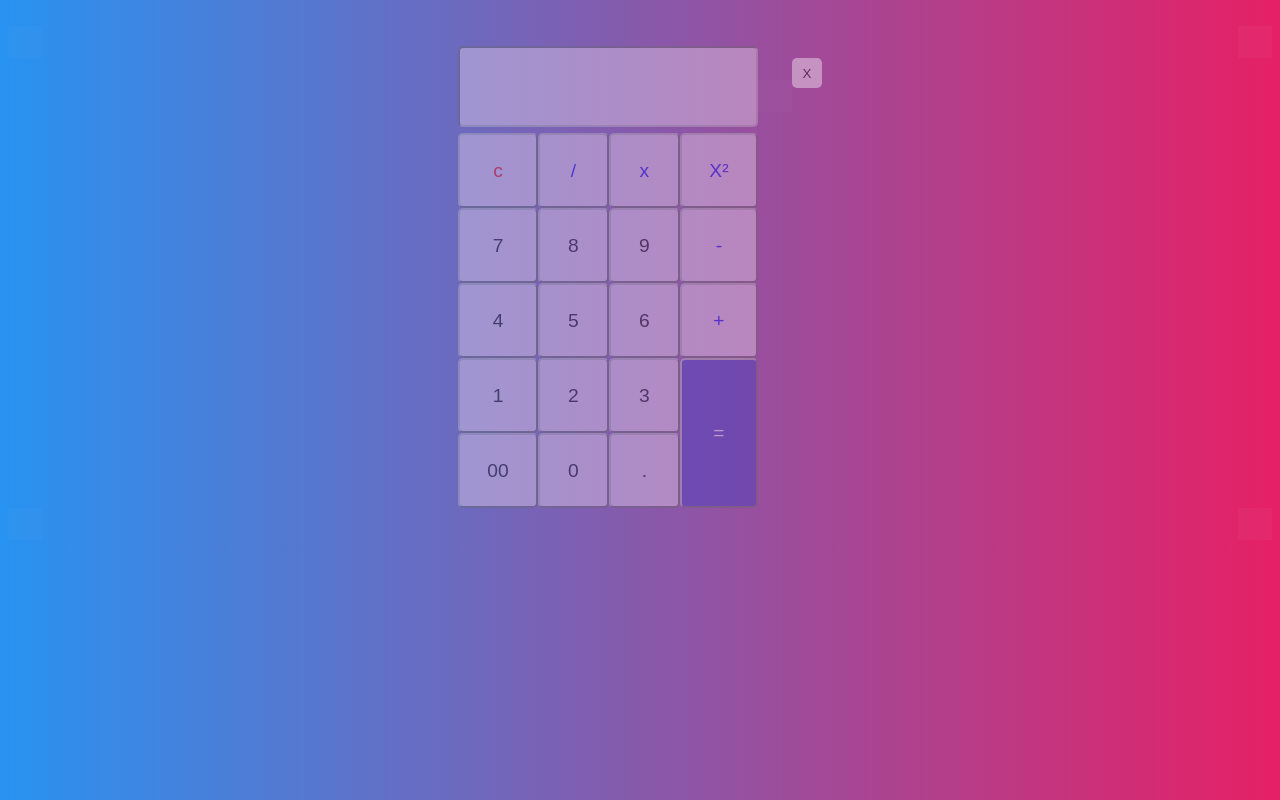
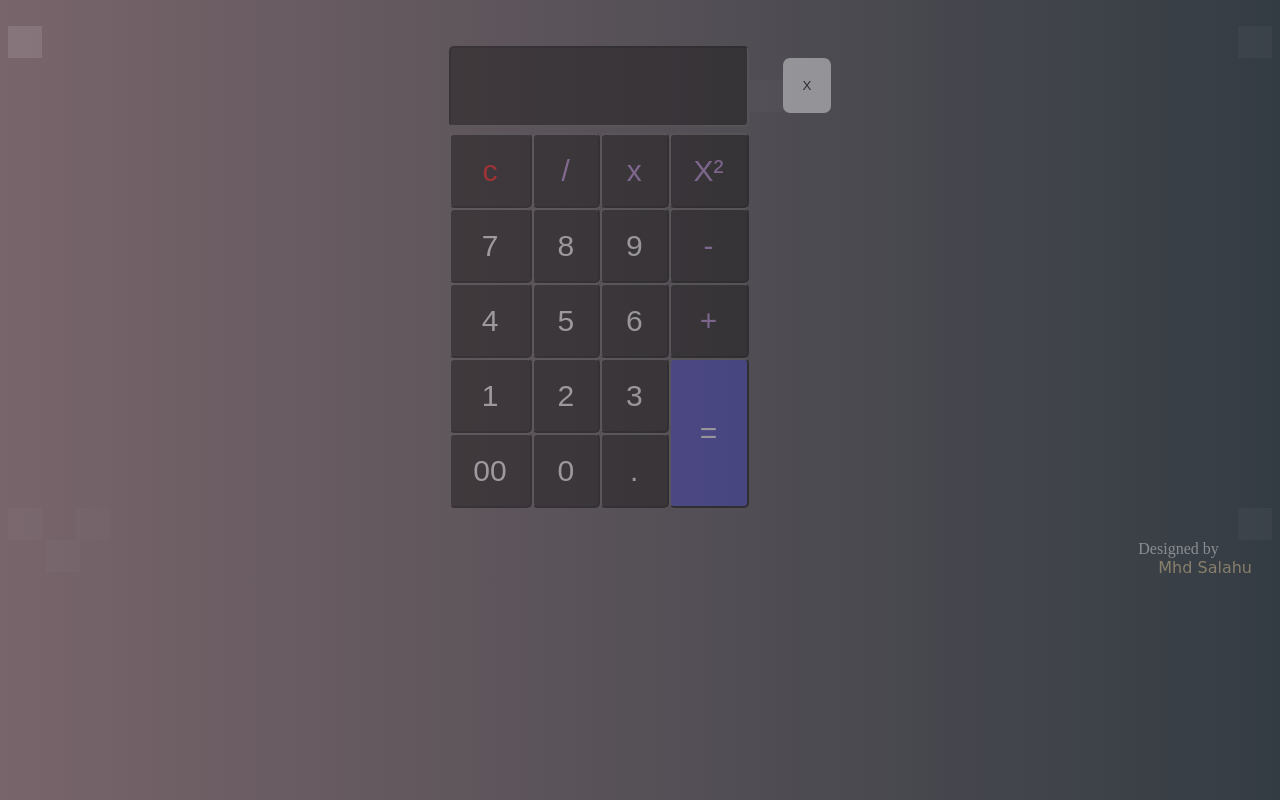
Before and after one commit to MhdSalahu/jscalculator, a plain HTML site: page calculator/calc.html in a window 1280 px wide. Drawn offline with Linux system fonts and the light colour scheme.

Commit message:
improve ui

```diff
--- a/calculator/calc.html
+++ b/calculator/calc.html
@@ -7,7 +7,7 @@
     <title>Document</title>
     <style>
         body{
-            background-image: linear-gradient(to right,#2893f1, #e62065);
+            background-image: linear-gradient(to right, #78656b,#343c43);
             opacity: 0.4;
         }
         table,td,td{
@@ -22,25 +22,22 @@
         input[type="button"],input[type="text"]{
             width: 100%;
             height: 100%;
-            font-size: larger;
-            border-color: rgb(188, 188, 188);
-            background-color: rgb(236, 216, 238);
+            font-size: 30px;
+            border-color: rgb(9, 9, 9);
+            background-color: rgb(16, 14, 14);
             border-radius: 5px ;
+            color: #ffffff;
+            -webkit-transition-duration: 0.4s;
+            transition-duration: 0.4s;
+            text-decoration: none;
 
         }
-        .color{
-            color: blue;
-        }
-        .color1{
-            color: rgb(255, 0, 0);
+        input[type="button"]:hover{
+             box-shadow: 0 12px 16px 0 rgba(239, 229, 229, 0.8),0 17px 50px 0 rgba(222, 118, 118, 0.929);
         }
         #equal{
             color: rgb(255, 255, 255);
             background-color: rgb(61, 61, 198);
-        }
-        h1{
-           text-align: center;
-           color: rgb(32, 50, 18);
         }
         .result{
             height: 75px;
@@ -50,15 +47,21 @@
             border :0px;
         }
         #back{
-            height:30px ;
-            width:30px;
+            padding: 20px 20px;
 
             color: rgb(0, 0, 0);
             background-color: #ffffff;
             border:none;
-            border-radius: 5px;
+            border-radius: 7px;
             opacity: 1;
             cursor: pointer;
+            transition-duration: 0.4s;
+            -webkit-transition-duration: 0.4s; /* Safari */
+        }
+        #back:hover{
+            background-color: #000000; /* Green */
+            color: white;
+            box-shadow: 0 12px 16px 0 rgba(74, 78, 184, 0.8),0 17px 50px 0 rgba(225, 199, 199, 0.929);
         }
     </style>
 
@@ -84,7 +87,7 @@
     <br>
         <table cellspacing="0px" align="center">
             <tr>
-                <input disabled style="border: 0px;height:30px;width:30px;opacity: .2;">
+                <input disabled style="border: 0px;height:30px;width:30px;;">
                 <input disabled style="border: 0px;height:30px;width:30px;float:right;opacity: .3;">
                 <td colspan="4"><input type="text" style="width: 292px;" disabled id="result">&nbsp; </td>
                 <td><input disabled style="border: 0px;height:30px;width:30px;opacity: .2;"> </td>
@@ -93,22 +96,22 @@
                 </td>
             </tr>
             <tr >
-                <td><input type="button" value="c" class="color1" onclick="clr()"></td>
-                <td><input type="button" value="/" class="color" onclick="calc('/')"></td>
-                <td><input type="button" value="x" class="color" onclick="calc('*')"></td>
-                <td><input type="button" value="X²" class="color" onclick="calc('**2')"></td>
+                <td><input type="button" value="c" class="color1" onclick="clr()" style="color: rgb(255, 0, 0);"></td>
+                <td><input type="button" value="/" class="color" onclick="calc('/')" style="color: rgb(187, 138, 224);"></td>
+                <td><input type="button" value="x" class="color" onclick="calc('*')" style="color: rgb(187, 138, 224);"</td>
+                <td><input type="button" value="X²" class="color" onclick="calc('**2')" style="color: rgb(187, 138, 224);"></td>
             </tr>
             <tr>
                 <td><input type="button" value="7" onclick="calc('7')"></td>
                 <td><input type="button" value="8" onclick="calc('8')"></td>
                 <td><input type="button" value="9" onclick="calc('9')"></td>
-                <td><input type="button" value="-" class="color" onclick="calc('-')"></td>
+                <td><input type="button" value="-" class="color" onclick="calc('-')" style="color: rgb(187, 138, 224);"></td>
             </tr>
             <tr >
                 <td><input type="button" value="4" onclick="calc('4')"></td>
                 <td><input type="button" value="5" onclick="calc('5')"></td>
                 <td><input type="button" value="6" onclick="calc('6')"></td>
-                <td><input type="button" value="+" class="color" onclick="calc('+')"></td>
+                <td><input type="button" value="+" class="color" onclick="calc('+')" style="color: rgb(187, 138, 224);"></td>
             </tr>
             <tr >
                 <td><input type="button" value="1" onclick="calc('1')"></td>
@@ -125,8 +128,13 @@
     </div>
     <div>
         <input disabled style="border: 0px;height:30px;width:30px;opacity: .2
+        ;"><input disabled style="border: 0px;height:30px;width:30px;opacity: 0
+        ;"><input disabled style="border: 0px;height:30px;width:30px;opacity: .2
         ;">
          <input disabled style="border: 0px;height:30px;width:30px;float:right;opacity: .3;">
-    </div>
+    </div><input disabled style="border: 0px;height:30px;width:30px;opacity: 0;">
+    <input disabled style="border: 0px;height:30px;width:30px;opacity: .2;">
+    <div style="float: right;color:#ffffff"><span>Designed by</span><br>
+                <span style="padding: 20px;color:rgb(253, 223, 162);font-family:cursive">Mhd Salahu</span></div>
 </body>
 </html>
--- a/home/homecss.css
+++ b/home/homecss.css
@@ -1,12 +1,12 @@
 body{
+  height: 100%;
+  width: 100%;
+  background-image: url(./bg.png);
+  background-size: contain;
+  background-color: #A0D7FF;
+  background-repeat: no-repeat;
+  background-position:top right;
 
-background-image: url(./bg.png);
-background-size: contain;
-background-color: #A0D7FF;
-background-repeat: no-repeat;
-background-position:top right;
-height: 100%;
-width: 100%;
 }
 h5{
     padding: 0%;
```
Also changed, not shown: about/about.html (+30 -1 lines), index.html (+2 -0 lines).
